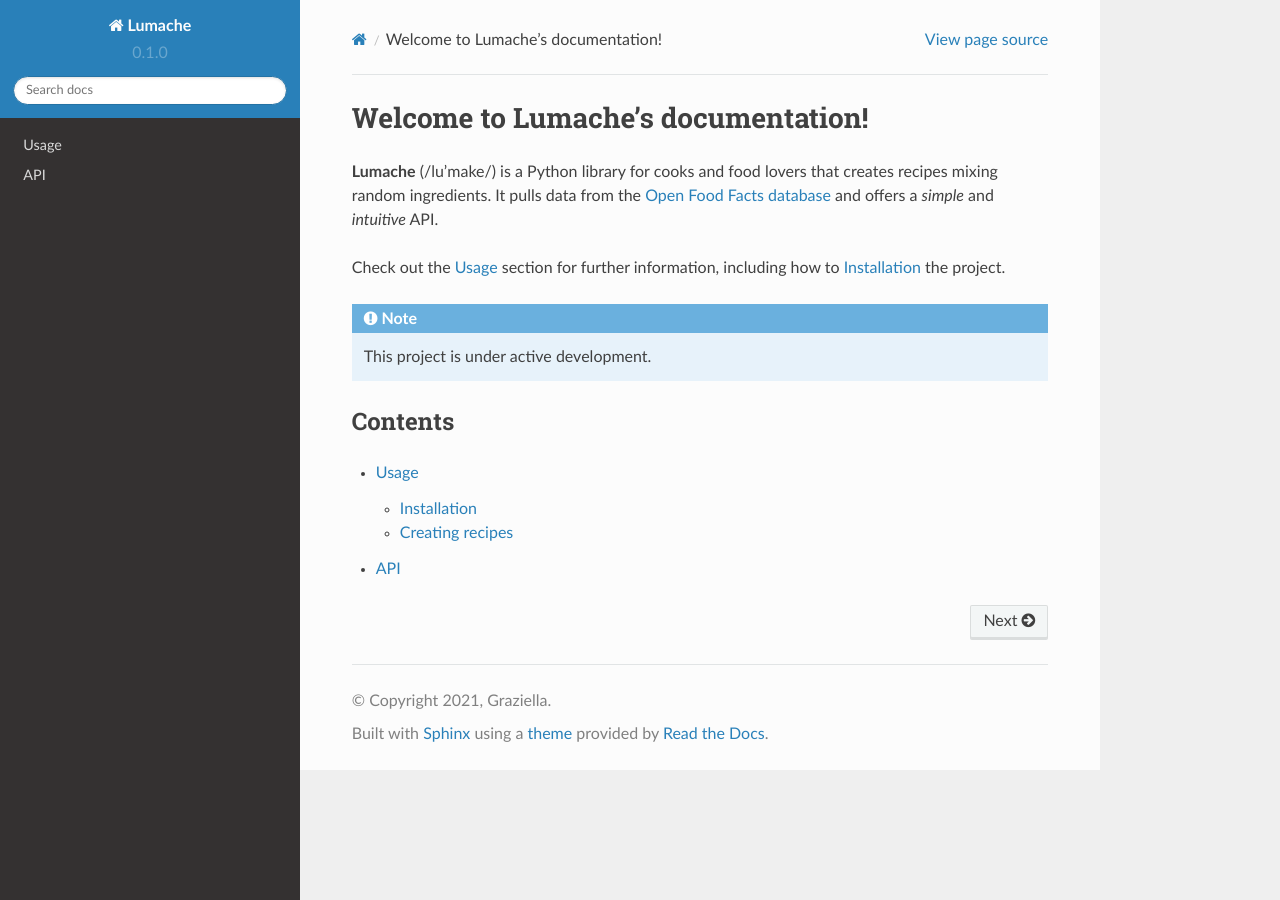
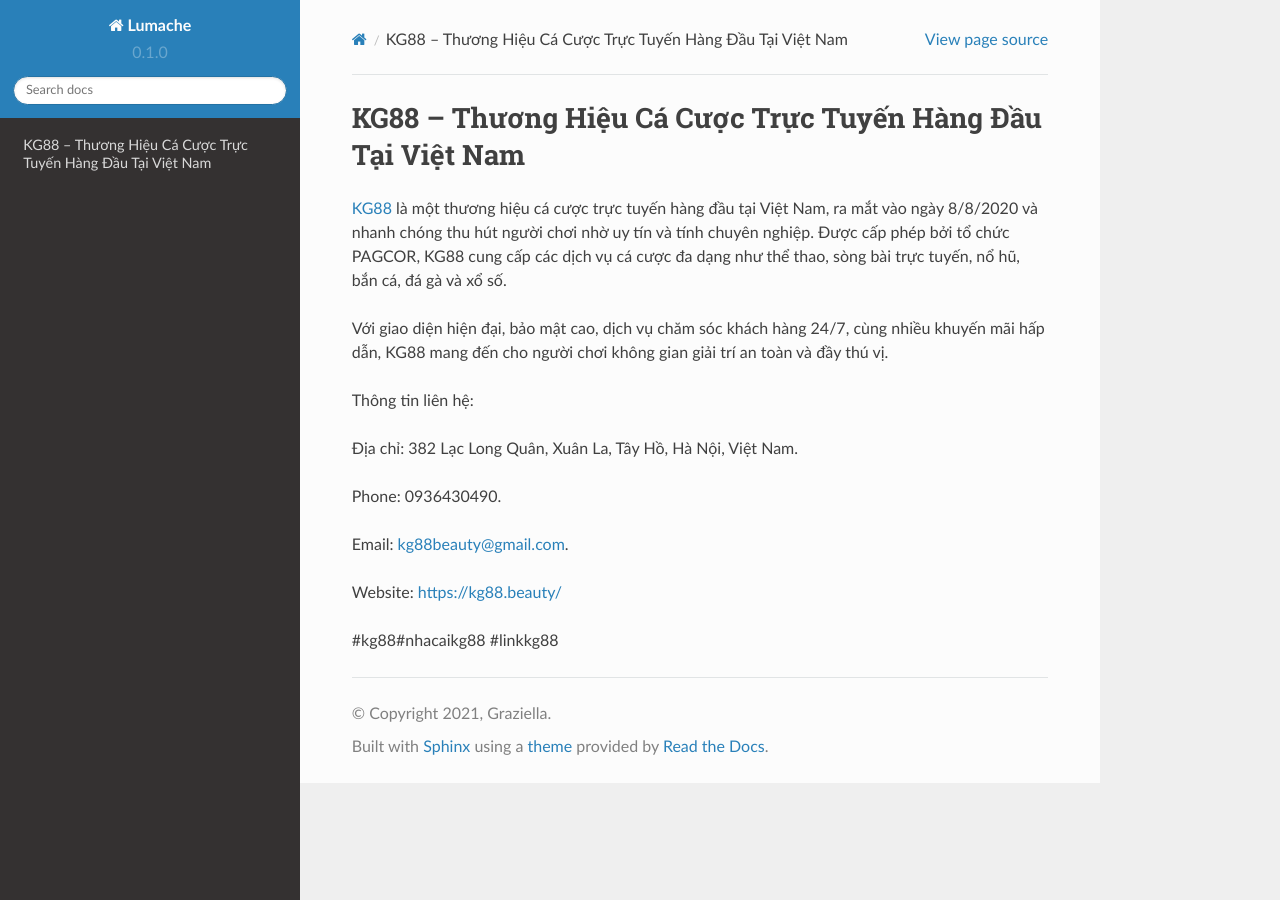
Before and after one commit to antonniotrombeta/kg88beauty, a Sphinx documentation site: the page built from docs/source/index.rst, in a window 1280 px wide. Built offline with Sphinx 7.4.7 and the Read the Docs theme 2.0.0, drawn with Linux system fonts in a browser that asks for light colours.

Commit message:
Update index.rst

```diff
--- a/docs/source/index.rst
+++ b/docs/source/index.rst
@@ -1,22 +1,18 @@
-Welcome to Lumache's documentation!
+KG88 – Thương Hiệu Cá Cược Trực Tuyến Hàng Đầu Tại Việt Nam
 ===================================
 
-**Lumache** (/lu'make/) is a Python library for cooks and food lovers
-that creates recipes mixing random ingredients.
-It pulls data from the `Open Food Facts database <https://world.openfoodfacts.org/>`_
-and offers a *simple* and *intuitive* API.
+`KG88 <https://kg88.beauty/>`_ là một thương hiệu cá cược trực tuyến hàng đầu tại Việt Nam, ra mắt vào ngày 8/8/2020 và nhanh chóng thu hút người chơi nhờ uy tín và tính chuyên nghiệp. Được cấp phép bởi tổ chức PAGCOR, KG88 cung cấp các dịch vụ cá cược đa dạng như thể thao, sòng bài trực tuyến, nổ hũ, bắn cá, đá gà và xổ số.
 
-Check out the :doc:`usage` section for further information, including
-how to :ref:`installation` the project.
+Với giao diện hiện đại, bảo mật cao, dịch vụ chăm sóc khách hàng 24/7, cùng nhiều khuyến mãi hấp dẫn, KG88 mang đến cho người chơi không gian giải trí an toàn và đầy thú vị.
 
-.. note::
+Thông tin liên hệ:
 
-   This project is under active development.
+Địa chỉ: 382 Lạc Long Quân, Xuân La, Tây Hồ, Hà Nội, Việt Nam.
 
-Contents
---------
+Phone: 0936430490.
 
-.. toctree::
+Email: kg88beauty@gmail.com.
 
-   usage
-   api
+Website: https://kg88.beauty/
+
+#kg88#nhacaikg88 #linkkg88
```
